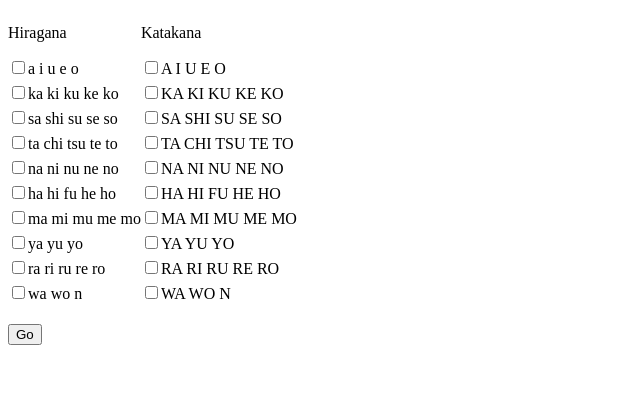
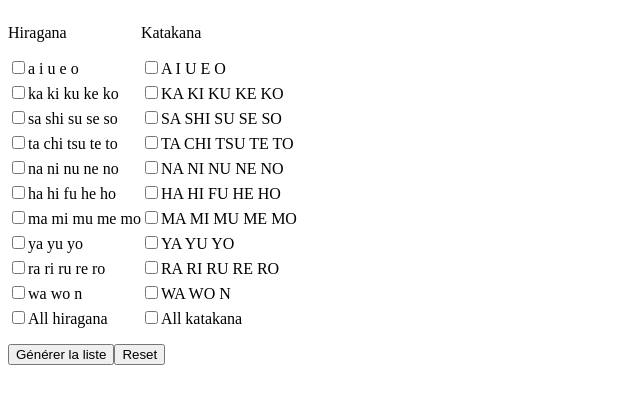
Before and after one commit to ArnaudGathy/kana-test, a React (Create React App) app: page / in a window 1280 px wide. Shown: the top 404 px of the page, without its empty margins (0-640 px from the left). Built offline with nearby package versions, Linux system fonts and the light colour scheme.

Commit message:
added select all

```diff
--- a/src/App.js
+++ b/src/App.js
@@ -4,22 +4,57 @@ import {hiraganaList, katakanaList} from './charLists'
 import './style.css'
 import {CharacterCheckBoxList} from './CharacterCheckBoxList'
 
+const emptyFormState = {
+  a: false,
+  ka: false,
+  sa: false,
+  ta: false,
+  na: false,
+  ha: false,
+  ma: false,
+  ya: false,
+  ra: false,
+  wa: false,
+  all: false,
+}
+
+const fullFormState = {
+  a: true,
+  ka: true,
+  sa: true,
+  ta: true,
+  na: true,
+  ha: true,
+  ma: true,
+  ya: true,
+  ra: true,
+  wa: true,
+  all: true,
+}
+
+const defaultFormState = {
+  hiragana: emptyFormState,
+  katakana: emptyFormState,
+}
+
 export const App = () => {
   const [list, setList] = useState(null)
   const [correction, setCorrection] = useState(false)
-  const [formState, setFormState] = useState({})
+  const [formState, setFormState] = useState(defaultFormState)
 
   const generateList = () => {
     const {hiragana, katakana} = formState
-    const hiraganaToDisplay = hiragana ? Object.keys(hiragana) : []
-    const katakanaToDisplay = katakana ? Object.keys(katakana) : []
 
-    const hiraganaDisplayList = hiraganaToDisplay.reduce((acc, value) => {
-      acc.push(hiraganaList[value])
+    const hiraganaDisplayList = Object.entries(hiragana).reduce((acc, [key, value]) => {
+      if(value && key !== 'all') {
+        acc.push(hiraganaList[key])
+      }
       return acc
     }, [])
-    const katakanaDisplayList = katakanaToDisplay.reduce((acc, value) => {
-      acc.push(katakanaList[value])
+    const katakanaDisplayList = Object.entries(katakana).reduce((acc, [key, value]) => {
+      if(value && key !== 'all') {
+        acc.push(katakanaList[key])
+      }
       return acc
     }, [])
 
@@ -29,24 +64,42 @@ export const App = () => {
     setCorrection(!correction)
   }
   const handleChange = (listName, value) => {
-    if (formState[listName] && formState[listName][value]) {
-      delete formState[listName][value]
-    } else {
-      const newFormState = {...formState, [listName]: {...formState[listName], [value]: true}}
-      setFormState(newFormState)
-    }
+    const newState = {...formState, [listName]: {...formState[listName], [value]: !formState[listName][value]}}
+    setFormState(newState)
+  }
+  const selectAll = (listName, isChecked) => {
+    const isSelected = formState[listName].all
+    setFormState({...formState, [listName]: isSelected ? emptyFormState : fullFormState})
+  }
+  const resetForm = () => {
+    setFormState(defaultFormState)
   }
 
   return (
     <div>
       <div className="block" style={{display: 'flex'}}>
-        <CharacterCheckBoxList name="hiragana" list={hiraganaList} handleChange={handleChange} />
-        <CharacterCheckBoxList name="katakana" list={katakanaList} handleChange={handleChange} />
+        <CharacterCheckBoxList
+          name="hiragana"
+          list={hiraganaList}
+          handleChange={handleChange}
+          formValues={formState.hiragana}
+          selectAll={selectAll}
+        />
+        <CharacterCheckBoxList
+          name="katakana"
+          list={katakanaList}
+          handleChange={handleChange}
+          formValues={formState.katakana}
+          selectAll={selectAll}
+        />
       </div>
 
       <div className="block">
         <button type="submit" onClick={generateList}>
-          Go
+          Générer la liste
+        </button>
+        <button type="submit" onClick={resetForm}>
+          Reset
         </button>
       </div>
 
--- a/src/CharacterCheckBoxList.js
+++ b/src/CharacterCheckBoxList.js
@@ -1,15 +1,19 @@
 import React from 'react'
 
-export const CharacterCheckBoxList = ({name, list, handleChange}) => (
+export const CharacterCheckBoxList = ({name, list, handleChange, formValues, selectAll}) => (
   <div>
     <p style={{textTransform: 'capitalize'}}>{name}</p>
     {Object.entries(list).map(([key, values]) => (
       <div key={key} style={{marginBottom: '5px'}}>
         <label>
-          <input type="checkbox" onChange={() => handleChange(name, key)} />
+          <input type="checkbox" checked={formValues[key]} onChange={() => handleChange(name, key)} />
           {values.map((kana) => `${kana.romaji} `)}
         </label>
       </div>
     ))}
+    <label>
+      <input type="checkbox" checked={formValues.all} onChange={(e) => selectAll(name, e.target.checked)} />
+      All {name}
+    </label>
   </div>
 )
```
